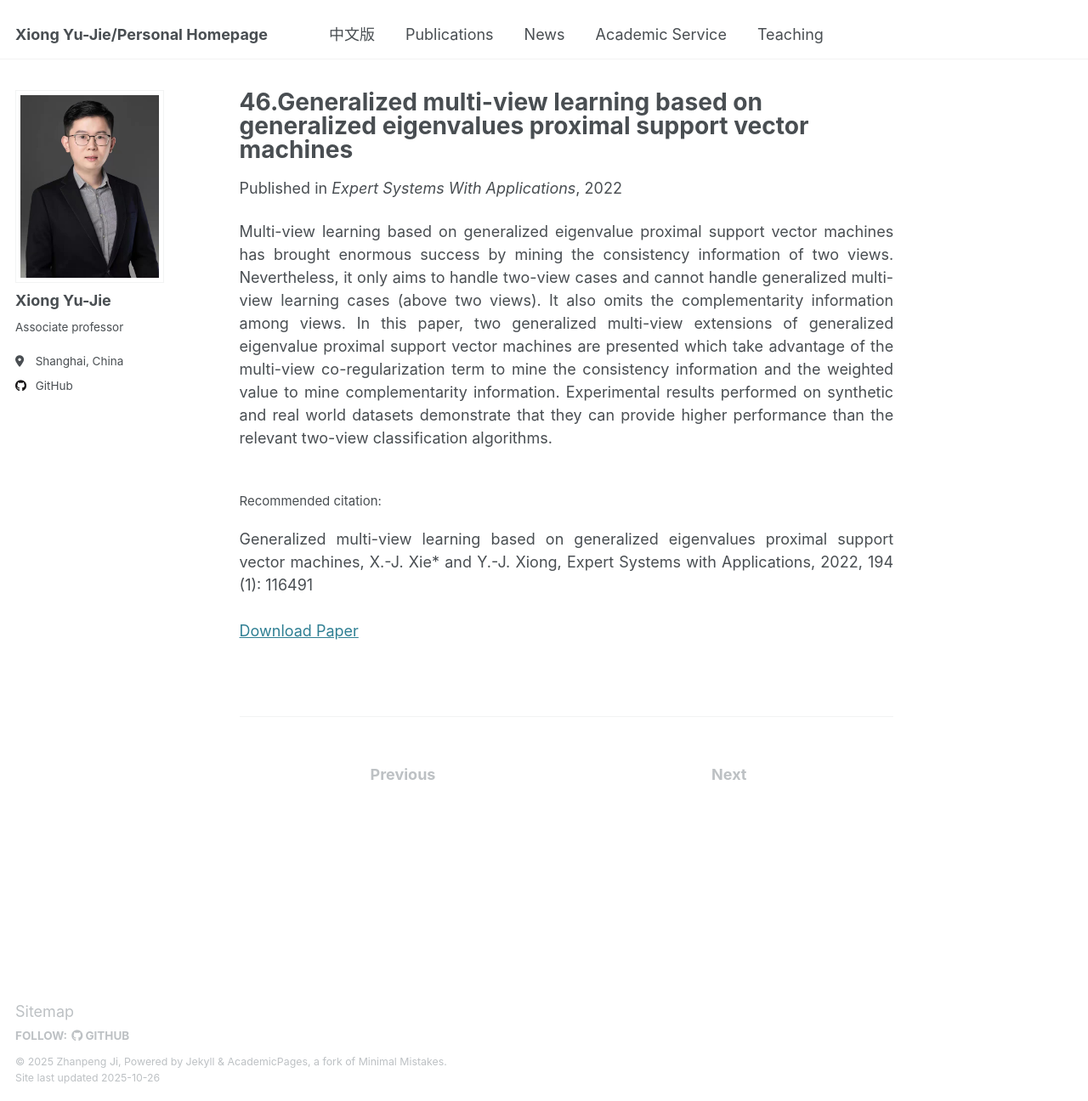
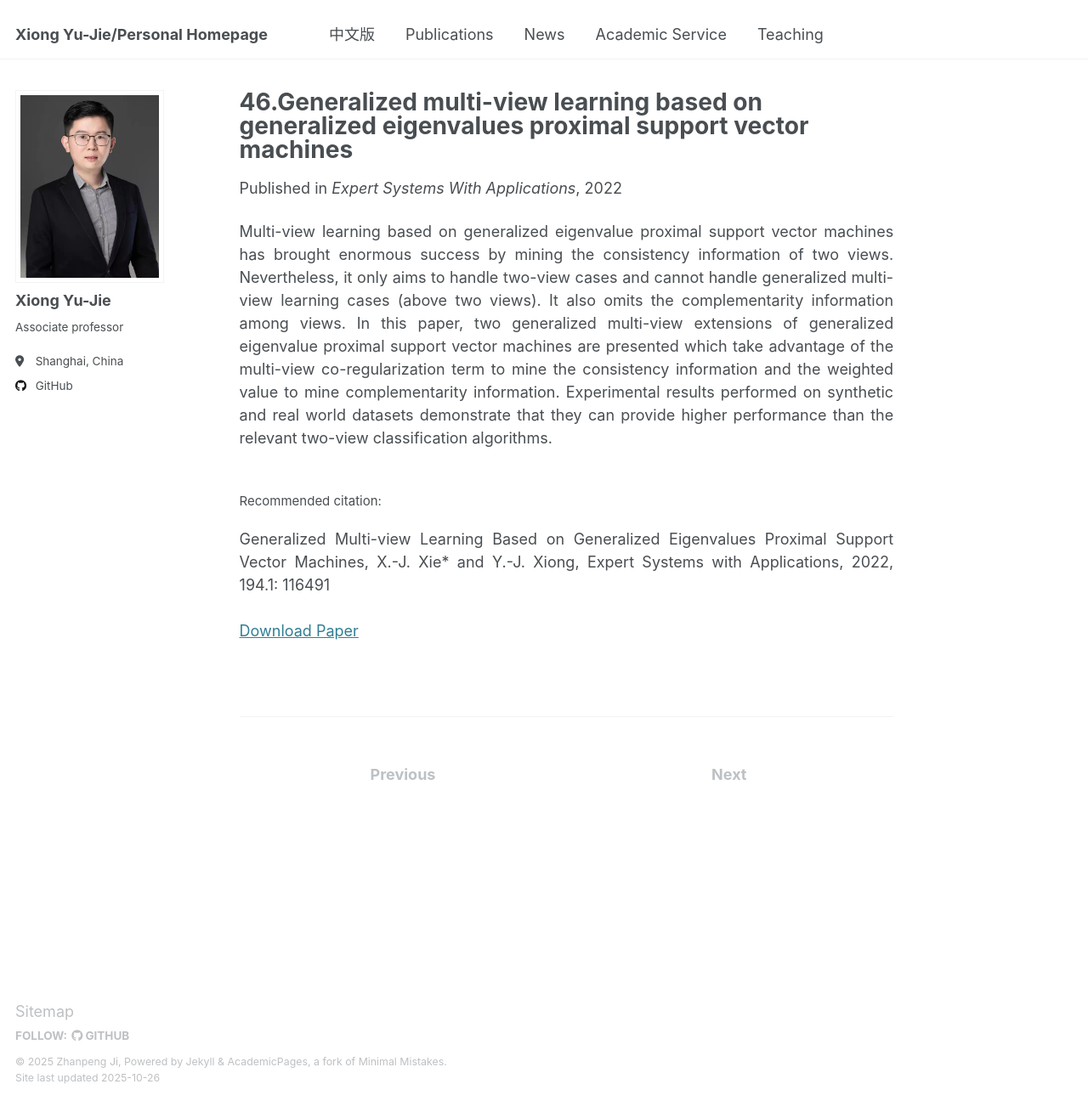
Before and after one commit to X-Lab-CN/introduce, a Jekyll site: the page built from _publications/2020-05-12-paper-title-number-1.md, in a window 1280 px wide and 1296 px high. Shown: the whole window at 85% size. Built offline with Jekyll 4.4.1, drawn with Linux system fonts in a browser that asks for light colours.

Commit message:
Update 2020-05-12-paper-title-number-1.md

```diff
--- a/_publications/2020-05-12-paper-title-number-1.md
+++ b/_publications/2020-05-12-paper-title-number-1.md
@@ -7,7 +7,7 @@ excerpt: '<div style="text-align: justify;">The paper presents GMGSVMs and GMIGS
 date: 2022-05-12
 venue: 'Expert Systems With Applications'
 paperurl: 'http://xiongyujie.cn/files/Generalized_multi-view_learning_based_on_generalized_eigenvalues_proximal_support_vector_machines.pdf'
-citation: '<br/><div style="text-align: justify;">Generalized multi-view learning based on generalized eigenvalues proximal support vector machines, X.-J. Xie* and Y.-J. Xiong, Expert Systems with Applications, 2022, 194 (1): 116491</div>'
+citation: '<br/><div style="text-align: justify;">Generalized Multi-view Learning Based on Generalized Eigenvalues Proximal Support Vector Machines, X.-J. Xie* and Y.-J. Xiong, Expert Systems with Applications, 2022, 194.1: 116491</div>'
 ---
 
 <div style="text-align: justify;">Multi-view learning based on generalized eigenvalue proximal support vector machines has brought enormous success by mining the consistency information of two views. Nevertheless, it only aims to handle two-view cases and cannot handle generalized multi-view learning cases (above two views). It also omits the complementarity information among views. In this paper, two generalized multi-view extensions of generalized eigenvalue proximal support vector machines are presented which take advantage of the multi-view co-regularization term to mine the consistency information and the weighted value to mine complementarity information. Experimental results performed on synthetic and real world datasets demonstrate that they can provide higher performance than the relevant two-view classification algorithms.</div>
```
